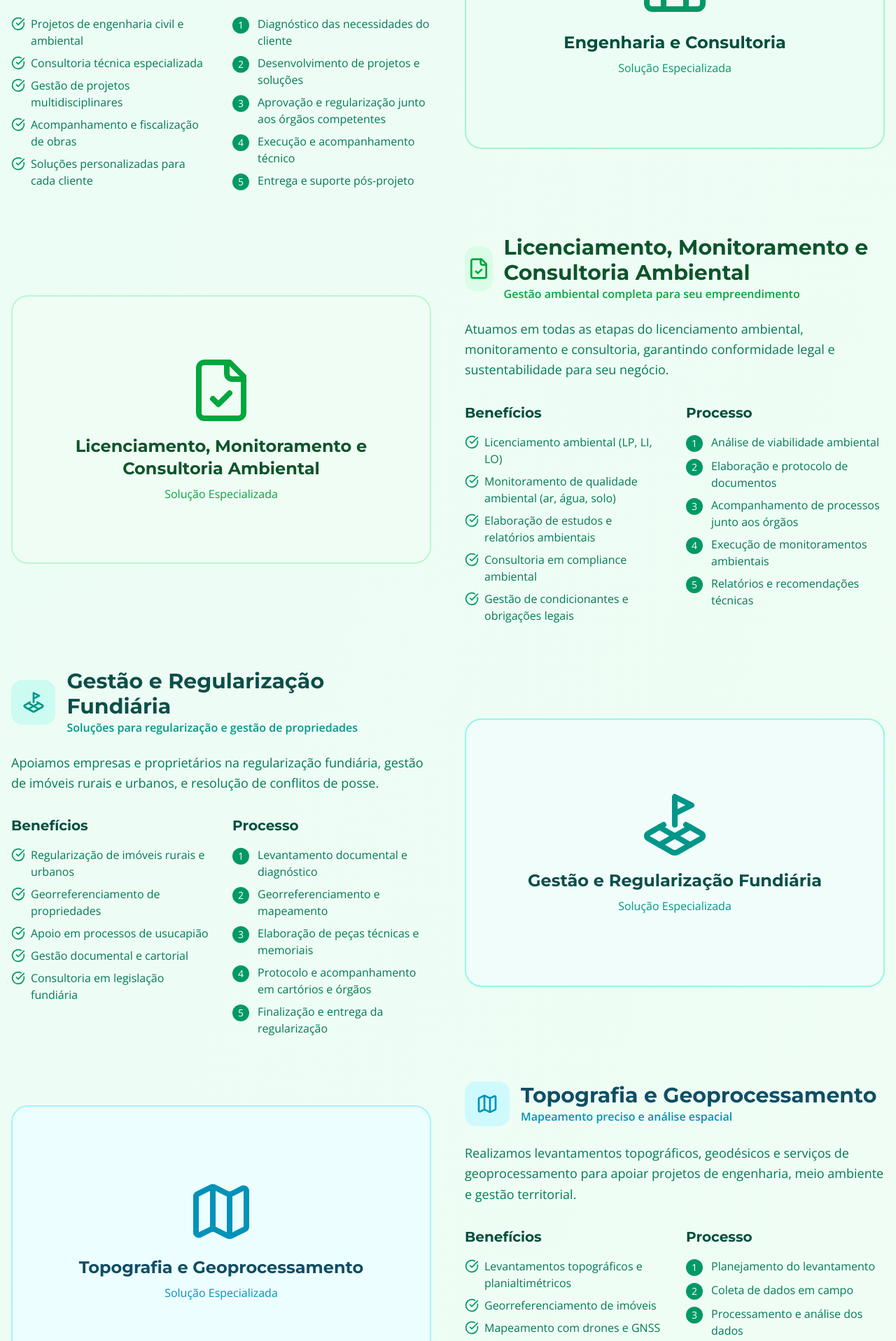
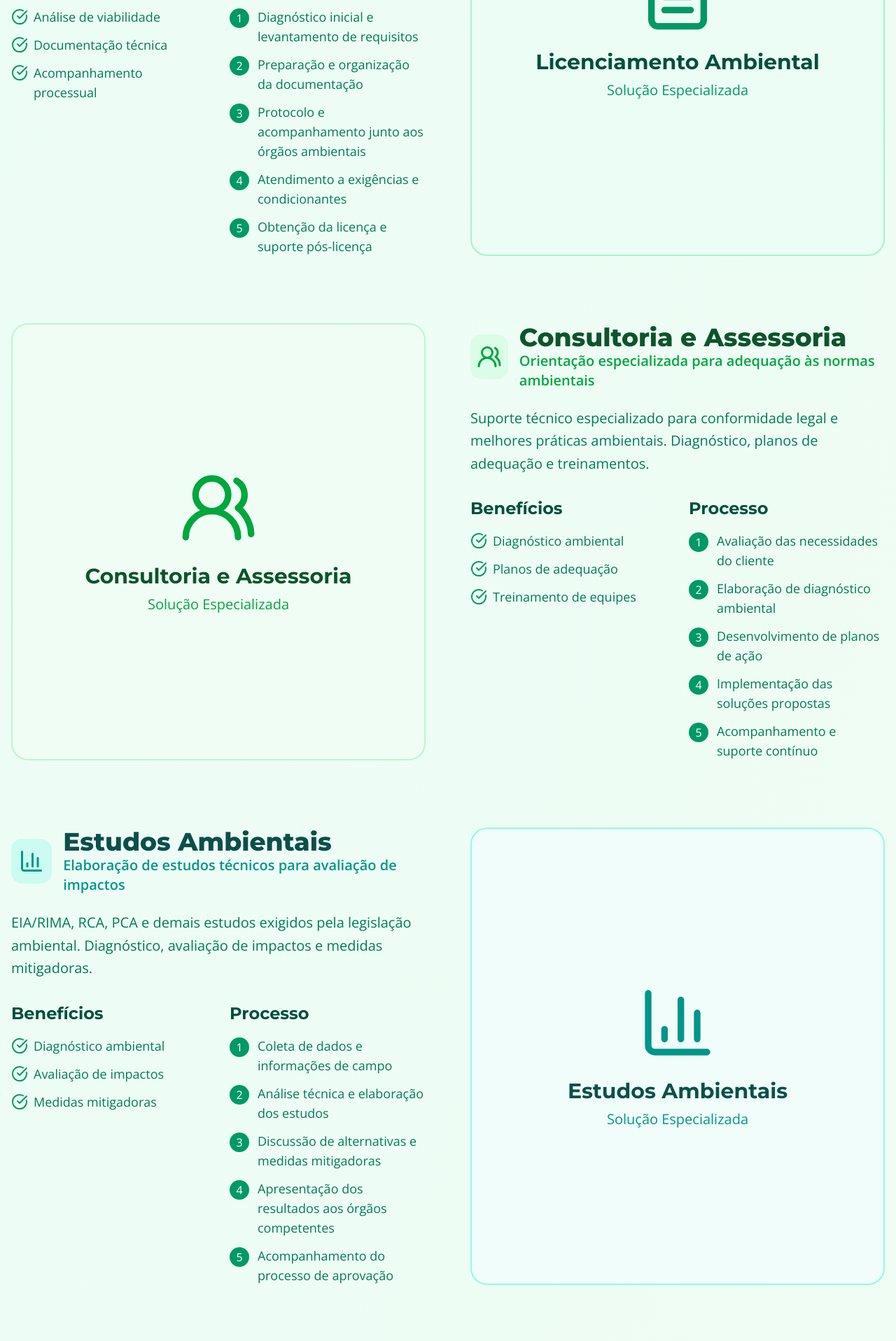
Before and after one commit to pedro-zucchi90/SiteITAGEO, a Next.js app: page /solucoes in a window 1280 px wide. Shown: the part 880-2797 px from the top of the page at 70% size. Built offline with nearby package versions, Linux system fonts and the light colour scheme.

Commit message:
arrumando alinhamento da página de soluções; adicionando chatbot em todas as páginas; arrumando animação dos botões de scroll e chatbot

```diff
--- a/app/cases/page.tsx
+++ b/app/cases/page.tsx
@@ -183,6 +183,9 @@ export default function CasesPage() {
 
   return (
     <div className="min-h-screen bg-gradient-to-br from-emerald-50 to-green-50">
+      <div>
+        <Chatbot />
+      </div>
       {/* Hero Section */}
       <section className="relative py-20 px-4">
         <div className="max-w-6xl mx-auto text-center">
--- a/app/contato/page.tsx
+++ b/app/contato/page.tsx
@@ -161,6 +161,9 @@ export default function ContatoPage() {
 
   return (
     <div className="min-h-screen bg-gradient-to-br from-emerald-50 to-green-50">
+      <div>
+        <Chatbot />
+      </div>
       {/* Hero Section */}
       <section className="relative py-12 px-2 sm:py-20 sm:px-4">
         <div className="max-w-6xl mx-auto text-center">
--- a/app/sobre/localizacao/page.tsx
+++ b/app/sobre/localizacao/page.tsx
@@ -4,6 +4,9 @@ import { Chatbot }  from "@/components/chatbot";
 export default function LocalizacaoPage() {
   return (
     <div className="min-h-screen bg-gradient-to-br from-emerald-50 to-green-50">
+      <div>
+        <Chatbot />
+      </div>
       {/* Hero Section */}
       <section className="relative py-20 px-4">
         <div className="max-w-4xl mx-auto text-center">
--- a/app/sobre/page.tsx
+++ b/app/sobre/page.tsx
@@ -36,6 +36,7 @@ export default function SobrePage() {
 
   return (
     <div className="min-h-screen bg-gradient-to-br from-emerald-50 to-green-50">
+
       {/* Hero Section */}
       <section className="relative py-20 px-4">
         <div className="max-w-6xl mx-auto text-center">
--- a/app/sobre/proposito/page.tsx
+++ b/app/sobre/proposito/page.tsx
@@ -27,6 +27,9 @@ export default function PropositoPage() {
 
   return (
     <div className="min-h-screen bg-gradient-to-br from-emerald-50 to-green-50">
+      <div>
+        <Chatbot />
+      </div>
       {/* Hero Section */}
       <section className="relative py-20 px-4">
         <div className="max-w-4xl mx-auto text-center">
--- a/app/sobre/quem-somos/page.tsx
+++ b/app/sobre/quem-somos/page.tsx
@@ -27,6 +27,9 @@ export default function QuemSomosPage() {
 
   return (
     <div className="min-h-screen bg-gradient-to-br from-emerald-50 to-green-50">
+      <div>
+        <Chatbot />
+      </div>
       {/* Hero Section */}
       <section className="relative py-20 px-4">
         <div className="max-w-4xl mx-auto">
--- a/app/solucoes/page.tsx
+++ b/app/solucoes/page.tsx
@@ -1,121 +1,110 @@
-import Link from "next/link"
-import { ArrowRight, CheckCircle, FileCheck, Briefcase, Phone, Map, LandPlot, Mountain } from "lucide-react"
-import { Chatbot }  from "@/components/chatbot";
+import { CheckCircle, FileText, Users2, BarChart3, Recycle, TrendingUp } from "lucide-react"
+import { Chatbot } from "@/components/chatbot";
 
 export default function SolucoesPage() {
   const solutions = [
     {
-      id: "engenharia-consultoria",
-      icon: Briefcase,
-      title: "Engenharia e Consultoria",
-      subtitle: "Soluções integradas em engenharia e consultoria técnica",
+      id: "licenciamento-ambiental",
+      icon: FileText,
+      title: "Licenciamento Ambiental",
+      subtitle: "Assessoria completa para obtenção de licenças ambientais",
       description:
-        "Oferecemos serviços completos de engenharia e consultoria, com foco em inovação, eficiência e sustentabilidade para projetos de diversos setores.",
+        "Licenças Prévia, de Instalação e de Operação para diversos tipos de empreendimentos. Auxiliamos em todo o processo junto aos órgãos competentes.",
       benefits: [
-        "Projetos de engenharia civil e ambiental",
-        "Consultoria técnica especializada",
-        "Gestão de projetos multidisciplinares",
-        "Acompanhamento e fiscalização de obras",
-        "Soluções personalizadas para cada cliente",
+        "Análise de viabilidade",
+        "Documentação técnica",
+        "Acompanhamento processual",
       ],
       process: [
-        "Diagnóstico das necessidades do cliente",
-        "Desenvolvimento de projetos e soluções",
-        "Aprovação e regularização junto aos órgãos competentes",
-        "Execução e acompanhamento técnico",
-        "Entrega e suporte pós-projeto",
+        "Diagnóstico inicial e levantamento de requisitos",
+        "Preparação e organização da documentação",
+        "Protocolo e acompanhamento junto aos órgãos ambientais",
+        "Atendimento a exigências e condicionantes",
+        "Obtenção da licença e suporte pós-licença",
       ],
       color: "emerald",
     },
     {
-      id: "licenciamento-monitoramento-consultoria",
-      icon: FileCheck,
-      title: "Licenciamento, Monitoramento e Consultoria Ambiental",
-      subtitle: "Gestão ambiental completa para seu empreendimento",
+      id: "consultoria-assessoria",
+      icon: Users2,
+      title: "Consultoria e Assessoria",
+      subtitle: "Orientação especializada para adequação às normas ambientais",
       description:
-        "Atuamos em todas as etapas do licenciamento ambiental, monitoramento e consultoria, garantindo conformidade legal e sustentabilidade para seu negócio.",
+        "Suporte técnico especializado para conformidade legal e melhores práticas ambientais. Diagnóstico, planos de adequação e treinamentos.",
       benefits: [
-        "Licenciamento ambiental (LP, LI, LO)",
-        "Monitoramento de qualidade ambiental (ar, água, solo)",
-        "Elaboração de estudos e relatórios ambientais",
-        "Consultoria em compliance ambiental",
-        "Gestão de condicionantes e obrigações legais",
+        "Diagnóstico ambiental",
+        "Planos de adequação",
+        "Treinamento de equipes",
       ],
       process: [
-        "Análise de viabilidade ambiental",
-        "Elaboração e protocolo de documentos",
-        "Acompanhamento de processos junto aos órgãos",
-        "Execução de monitoramentos ambientais",
-        "Relatórios e recomendações técnicas",
+        "Avaliação das necessidades do cliente",
+        "Elaboração de diagnóstico ambiental",
+        "Desenvolvimento de planos de ação",
+        "Implementação das soluções propostas",
+        "Acompanhamento e suporte contínuo",
       ],
       color: "green",
     },
     {
-      id: "gestao-regularizacao-fundiaria",
-      icon: LandPlot,
-      title: "Gestão e Regularização Fundiária",
-      subtitle: "Soluções para regularização e gestão de propriedades",
+      id: "estudos-ambientais",
+      icon: BarChart3,
+      title: "Estudos Ambientais",
+      subtitle: "Elaboração de estudos técnicos para avaliação de impactos",
       description:
-        "Apoiamos empresas e proprietários na regularização fundiária, gestão de imóveis rurais e urbanos, e resolução de conflitos de posse.",
+        "EIA/RIMA, RCA, PCA e demais estudos exigidos pela legislação ambiental. Diagnóstico, avaliação de impactos e medidas mitigadoras.",
       benefits: [
-        "Regularização de imóveis rurais e urbanos",
-        "Georreferenciamento de propriedades",
-        "Apoio em processos de usucapião",
-        "Gestão documental e cartorial",
-        "Consultoria em legislação fundiária",
+        "Diagnóstico ambiental",
+        "Avaliação de impactos",
+        "Medidas mitigadoras",
       ],
       process: [
-        "Levantamento documental e diagnóstico",
-        "Georreferenciamento e mapeamento",
-        "Elaboração de peças técnicas e memoriais",
-        "Protocolo e acompanhamento em cartórios e órgãos",
-        "Finalização e entrega da regularização",
+        "Coleta de dados e informações de campo",
+        "Análise técnica e elaboração dos estudos",
+        "Discussão de alternativas e medidas mitigadoras",
+        "Apresentação dos resultados aos órgãos competentes",
+        "Acompanhamento do processo de aprovação",
       ],
       color: "teal",
     },
     {
-      id: "topografia-geoprocessamento",
-      icon: Map,
-      title: "Topografia e Geoprocessamento",
-      subtitle: "Mapeamento preciso e análise espacial",
+      id: "gestao-residuos",
+      icon: Recycle,
+      title: "Gestão de Resíduos",
+      subtitle: "Soluções sustentáveis para gerenciamento de resíduos",
       description:
-        "Realizamos levantamentos topográficos, geodésicos e serviços de geoprocessamento para apoiar projetos de engenharia, meio ambiente e gestão territorial.",
+        "Planos de gerenciamento e soluções para todos os tipos de resíduos industriais. PGRS, logística reversa e destinação adequada.",
       benefits: [
-        "Levantamentos topográficos e planialtimétricos",
-        "Georreferenciamento de imóveis",
-        "Mapeamento com drones e GNSS",
-        "Análise espacial e modelagem 3D",
-        "Geração de mapas temáticos e plantas",
+        "PGRS",
+        "Logística reversa",
+        "Destinação adequada",
       ],
       process: [
-        "Planejamento do levantamento",
-        "Coleta de dados em campo",
-        "Processamento e análise dos dados",
-        "Geração de mapas e relatórios",
-        "Entrega e suporte técnico",
+        "Levantamento e classificação dos resíduos",
+        "Elaboração do Plano de Gerenciamento de Resíduos",
+        "Implementação de soluções de logística reversa",
+        "Monitoramento e controle da destinação",
+        "Relatórios e atualização do plano",
       ],
       color: "cyan",
     },
     {
-      id: "geologia-hidrogeologia",
-      icon: Mountain,
-      title: "Geologia e Hidrogeologia",
-      subtitle: "Estudos e soluções para recursos naturais",
+      id: "monitoramento-ambiental",
+      icon: TrendingUp,
+      title: "Monitoramento Ambiental",
+      subtitle: "Acompanhamento contínuo de indicadores ambientais",
       description:
-        "Oferecemos estudos geológicos e hidrogeológicos para avaliação de recursos naturais, gestão de águas subterrâneas e suporte a empreendimentos.",
+        "Monitoramento de água, ar, solo e ruído com relatórios técnicos especializados. Coleta de amostras, análises laboratoriais e relatórios técnicos.",
       benefits: [
-        "Estudos geológicos e geotécnicos",
-        "Investigação e avaliação hidrogeológica",
-        "Modelagem de aquíferos",
-        "Monitoramento de poços e nascentes",
-        "Gestão de recursos hídricos subterrâneos",
+        "Coleta de amostras",
+        "Análises laboratoriais",
+        "Relatórios técnicos",
       ],
       process: [
-        "Coleta e análise de dados geológicos",
-        "Execução de sondagens e ensaios",
-        "Modelagem e interpretação de dados",
-        "Elaboração de relatórios técnicos",
-        "Acompanhamento e recomendações",
+        "Planejamento do monitoramento",
+        "Coleta de amostras em campo",
+        "Análises laboratoriais especializadas",
+        "Interpretação dos resultados",
+        "Elaboração e entrega de relatórios técnicos",
       ],
       color: "blue",
     },
@@ -164,34 +153,22 @@ export default function SolucoesPage() {
 
   return (
     <div className="min-h-screen bg-gradient-to-br from-emerald-50 to-green-50">
+      <div>
+        <Chatbot />
+      </div>
       {/* Seção Hero */}
       <section className="relative py-20 px-4">
         <div className="max-w-6xl mx-auto text-center">
-          <h1 className="text-4xl md:text-5xl font-bold text-emerald-900 mb-6">Nossas Soluções</h1>
-          <p className="text-xl text-emerald-700 max-w-3xl mx-auto leading-relaxed mb-8">
-            Oferecemos um portfólio completo de serviços em engenharia, consultoria ambiental, fundiária, topografia, geoprocessamento, geologia e hidrogeologia, desenvolvidos para atender às necessidades específicas de cada cliente com excelência técnica e inovação.
+          <h1 className="text-5xl md:text-6xl font-bold text-emerald-900 mb-8">Nossas Soluções</h1>
+          <p className="text-2xl text-emerald-700 max-w-4xl mx-auto leading-relaxed mb-10">
+            Oferecemos um portfólio completo de serviços em licenciamento ambiental, consultoria, estudos ambientais, gestão de resíduos e monitoramento, desenvolvidos para atender às necessidades específicas de cada cliente com excelência técnica e inovação.
           </p>
-          <div className="flex flex-wrap justify-center gap-4">
-            <div className="bg-white/70 px-6 py-3 rounded-full">
-              <span className="text-emerald-800 font-semibold">✓ Engenharia e Consultoria</span>
-            </div>
-            <div className="bg-white/70 px-6 py-3 rounded-full">
-              <span className="text-emerald-800 font-semibold">✓ Licenciamento, Monitoramento e Consultoria Ambiental</span>
-            </div>
-            <div className="bg-white/70 px-6 py-3 rounded-full">
-              <span className="text-emerald-800 font-semibold">✓ Gestão Fundiária, Topografia e Geoprocessamento</span>
-            </div>
-            <div className="bg-white/70 px-6 py-3 rounded-full">
-              <span className="text-emerald-800 font-semibold">✓ Geologia e Hidrogeologia</span>
-            </div>
-          </div>
         </div>
       </section>
 
       {/* Grid de Soluções */}
       <section className="py-16 px-4">
-        <div className="max-w-7xl mx-auto">
-          <div className="space-y-16">
+        <div className="max-w-7xl mx-auto space-y-24">
           {solutions.map((solution, index) => {
             const IconComponent = solution.icon
             const colors = getColorClasses(solution.color)
@@ -200,31 +177,33 @@ export default function SolucoesPage() {
             return (
               <div
                 key={solution.id}
-                  className={`grid lg:grid-cols-2 gap-12 items-center ${!isEven ? "lg:grid-flow-col-dense" : ""}`}
+                className={`flex flex-col lg:flex-row items-stretch gap-12 lg:gap-16 ${
+                  !isEven ? "lg:flex-row-reverse" : ""
+                }`}
               >
                 {/* Conteúdo */}
-                  <div className={isEven ? "" : "lg:col-start-2"}>
+                <div className="flex-1 flex flex-col justify-center">
                   <div className="flex items-center gap-4 mb-6">
                     <div className={`w-16 h-16 ${colors.icon} rounded-2xl flex items-center justify-center`}>
-                        <IconComponent className="w-8 h-8" />
+                      <IconComponent className="w-9 h-9" />
                     </div>
                     <div>
-                        <h2 className={`text-3xl font-bold ${colors.text}`}>{solution.title}</h2>
-                        <p className={`${colors.accent} font-semibold`}>{solution.subtitle}</p>
+                      <h2 className={`text-4xl font-extrabold ${colors.text}`}>{solution.title}</h2>
+                      <p className={`${colors.accent} font-semibold text-xl`}>{solution.subtitle}</p>
                     </div>
                   </div>
 
-                    <p className="text-lg text-emerald-700 leading-relaxed mb-8">{solution.description}</p>
+                  <p className="text-xl text-emerald-700 leading-relaxed mb-8">{solution.description}</p>
 
                   <div className="grid md:grid-cols-2 gap-8">
                     {/* Benefícios */}
                     <div>
-                        <h3 className="text-xl font-bold text-emerald-900 mb-4">Benefícios</h3>
-                        <ul className="space-y-2">
+                      <h3 className="text-2xl font-bold text-emerald-900 mb-4">Benefícios</h3>
+                      <ul className="space-y-3">
                         {solution.benefits.map((benefit, idx) => (
                           <li key={idx} className="flex items-start gap-2">
-                              <CheckCircle className="w-5 h-5 text-emerald-600 flex-shrink-0 mt-0.5" />
-                              <span className="text-emerald-700">{benefit}</span>
+                            <CheckCircle className="w-6 h-6 text-emerald-600 flex-shrink-0 mt-0.5" />
+                            <span className="text-lg text-emerald-700">{benefit}</span>
                           </li>
                         ))}
                       </ul>
@@ -232,14 +211,14 @@ export default function SolucoesPage() {
 
                     {/* Processo */}
                     <div>
-                        <h3 className="text-xl font-bold text-emerald-900 mb-4">Processo</h3>
-                        <ol className="space-y-2">
+                      <h3 className="text-2xl font-bold text-emerald-900 mb-4">Processo</h3>
+                      <ol className="space-y-3">
                         {solution.process.map((step, idx) => (
                           <li key={idx} className="flex items-start gap-3">
-                              <span className="w-6 h-6 bg-emerald-600 text-white text-sm rounded-full flex items-center justify-center flex-shrink-0 mt-0.5">
+                            <span className="w-7 h-7 bg-emerald-600 text-white text-base rounded-full flex items-center justify-center flex-shrink-0 mt-0.5">
                               {idx + 1}
                             </span>
-                              <span className="text-emerald-700">{step}</span>
+                            <span className="text-lg text-emerald-700">{step}</span>
                           </li>
                         ))}
                       </ol>
@@ -248,73 +227,19 @@ export default function SolucoesPage() {
                 </div>
 
                 {/* Visual */}
-                  <div className={isEven ? "" : "lg:col-start-1 lg:row-start-1"}>
+                <div className="flex-1 flex self-stretch">
                   <div
-                      className={`${colors.bg} ${colors.border} border-2 rounded-3xl p-8 h-96 flex items-center justify-center`}
+                    className={`${colors.bg} ${colors.border} border-2 rounded-3xl p-10 flex flex-col justify-center items-center w-full h-full`}
                   >
-                      <div className="text-center">
-                        <IconComponent className={`w-24 h-24 ${colors.accent} mx-auto mb-4`} />
-                        <h3 className={`text-2xl font-bold ${colors.text} mb-2`}>{solution.title}</h3>
-                        <p className={`${colors.accent}`}>Solução Especializada</p>
-                      </div>
+                    <IconComponent className={`w-28 h-28 ${colors.accent} mb-6`} />
+                    <h3 className={`text-3xl font-bold ${colors.text} mb-2`}>{solution.title}</h3>
+                    <p className={`text-xl ${colors.accent}`}>Solução Especializada</p>
                   </div>
                 </div>
               </div>
             )
           })}
         </div>
-        </div>
-      </section>
-
-      {/* Seção CTA */}
-      <section className="py-16 px-4 bg-white/50">
-        <div className="max-w-4xl mx-auto text-center">
-          <h2 className="text-3xl font-bold text-emerald-900 mb-6">Precisa de uma Solução Personalizada?</h2>
-          <p className="text-xl text-emerald-700 leading-relaxed mb-8">
-            Nossa equipe está pronta para desenvolver soluções sob medida para as necessidades específicas do seu
-            projeto ou empresa.
-          </p>
-          <div className="flex flex-col sm:flex-row gap-4 justify-center">
-            <Link
-              href="/contato"
-              className="bg-emerald-600 text-white px-8 py-4 rounded-xl font-semibold hover:bg-emerald-700 transition-colors flex items-center justify-center gap-2"
-            >
-              <Phone className="w-5 h-5" />
-              Entre em Contato
-              <ArrowRight className="w-5 h-5" />
-            </Link>
-            <Link
-              href="/sobre"
-              className="border-2 border-emerald-600 text-emerald-600 px-8 py-4 rounded-xl font-semibold hover:bg-emerald-50 transition-colors"
-            >
-              Conheça Nossa Equipe
-            </Link>
-          </div>
-        </div>
-      </section>
-
-      {/* Seção de Estatísticas */}
-      <section className="py-16 px-4">
-        <div className="max-w-6xl mx-auto">
-          <div className="grid md:grid-cols-4 gap-8 text-center">
-            <div className="p-6">
-              <div className="text-4xl font-bold text-emerald-600 mb-2">500+</div>
-              <div className="text-emerald-800 font-semibold">Projetos Realizados</div>
-            </div>
-            <div className="p-6">
-              <div className="text-4xl font-bold text-emerald-600 mb-2">5+</div>
-              <div className="text-emerald-800 font-semibold">Anos de Experiência</div>
-            </div>
-            <div className="p-6">
-              <div className="text-4xl font-bold text-emerald-600 mb-2">100%</div>
-              <div className="text-emerald-800 font-semibold">Conformidade Legal</div>
-            </div>
-            <div className="p-6">
-              <div className="text-4xl font-bold text-emerald-600 mb-2">24h</div>
-              <div className="text-emerald-800 font-semibold">Suporte Técnico</div>
-            </div>
-          </div>
-        </div>
       </section>
     </div>
   )
--- a/components/scroll-to-top.tsx
+++ b/components/scroll-to-top.tsx
@@ -44,7 +44,7 @@ export function ScrollToTop() {
       onClick={scrollToTop}
       aria-label="Voltar ao topo"
     >
-      <ChevronUp className="h-6 w-6 md:h-7 md:w-7" />
+      <ChevronUp className="h-12 w-12 md:h-14 md:w-14" />
     </Button>
   )
 }
```
Also changed, not shown: app/page.tsx (+9 -39 lines), components/chatbot.tsx (+27 -17 lines). Lines whose indentation alone changed are shown as unchanged.
